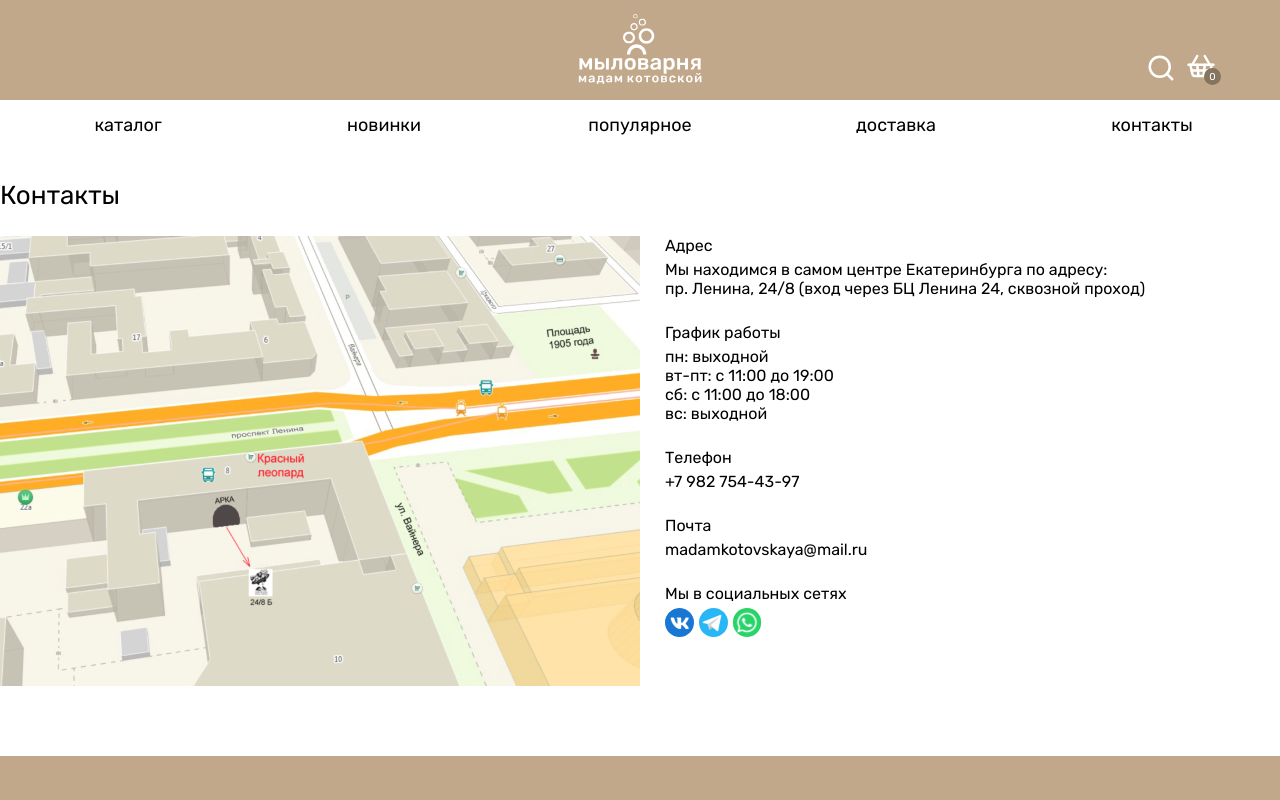
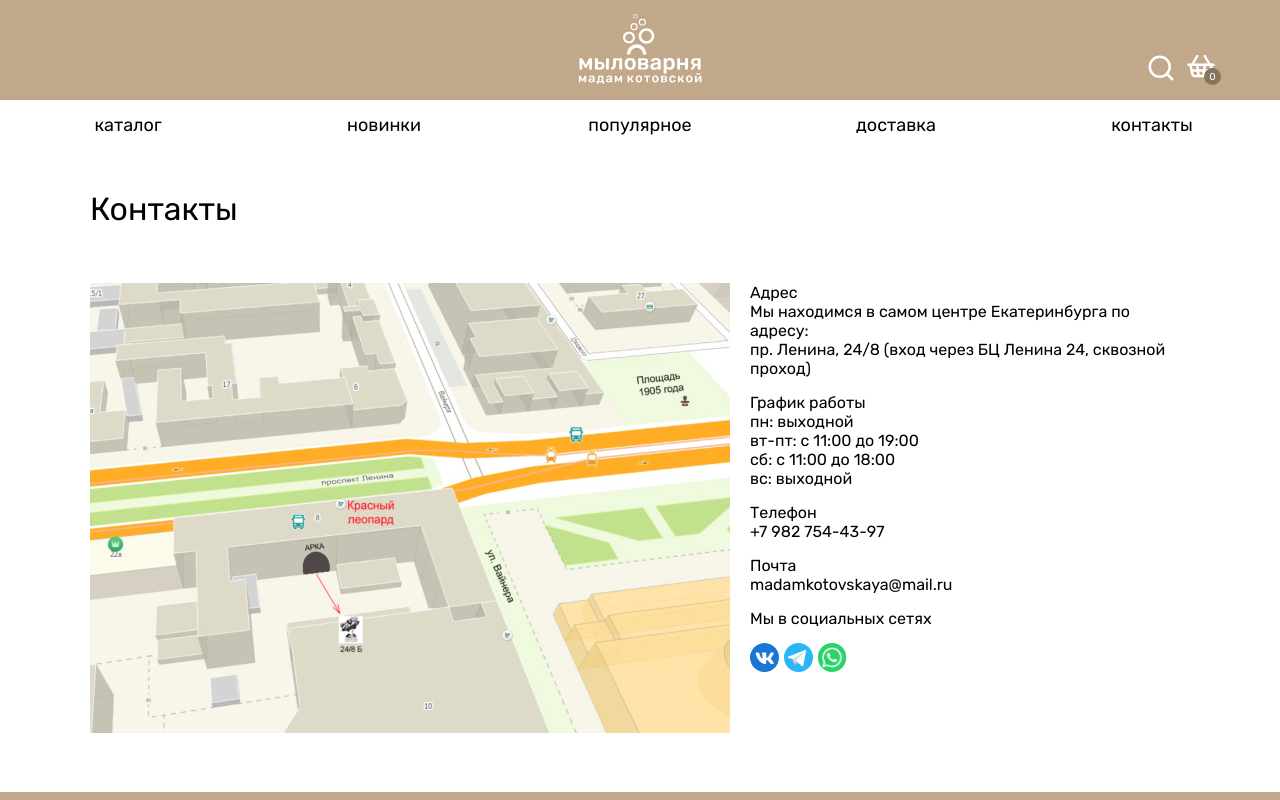
Before and after one commit to seicho-group/kotovskaya, a React (Vite) app: page /contacts in a window 1280 px wide. Shown: the top 800 px of the page. Built offline with nearby package versions, Linux system fonts and the light colour scheme.

Commit message:
delivery and contacts

```diff
--- a/src/packages/desktop/app/routers/desktop-router.tsx
+++ b/src/packages/desktop/app/routers/desktop-router.tsx
@@ -10,6 +10,7 @@ import { SalesPage } from "src/pages/sales-page/sales-page"
 import { CategoryPage } from "src/pages/category-page/category-page"
 import { ShowAllResults } from "src/pages/show-all-results/show-all-results"
 import { CartPage } from "src/pages/cart-page/cart-page"
+import { ContactsMobile } from "src/packages/mobile/pages/contacts-mobile/contacts-mobile"
 import React from "react"
 import { TopCategoryPage } from "src/pages/top-category-page/top-category-page"
 import {
@@ -23,7 +24,7 @@ import {
 export const DesktopRouter = () => {
   return (
     <Routes>
-      <Route path="/contacts" element={<KotovskayaContacts />} />
+      <Route path="/contacts" element={<ContactsMobile />} />
       <Route path="/delivery" element={<DeliveryInformation />} />
       <Route path="/cart" element={<CartPage />} />
       <Route path="/product/:id" element={<ProductPage />} />
--- a/src/packages/desktop/pages/information-pages/delivery-information/ui/delivery-information.tsx
+++ b/src/packages/desktop/pages/information-pages/delivery-information/ui/delivery-information.tsx
@@ -1,18 +1,20 @@
 import "./delivery-information.css"
 import { Helmet } from "react-helmet"
-
+import { Text } from "./../../../../../../shared/ui/text/text"
+import { ContentWrapper } from "src/widgets/content-wrapper/content-wrapper"
 export function DeliveryInformation() {
   return (
-    <div className="delivery">
+    // <div className="delivery">
+    <ContentWrapper>
       <Helmet title={"Доставка"} />
-      <div className="delivery__wrapper">
       <div>
         <div className="h1__block">
-            <span className="h1">Доставка</span>
+          {/* <span className="h1">Доставка</span> */}
+          <Text variant={"title"}>Доставка</Text>
         </div>
         <div>
           <div
-              style={{ marginTop: "50px", textDecoration: "underline" }}
+            style={{ marginTop: "40px", textDecoration: "underline" }}
             className="h2 bottom25"
           >
             Курьерская доставка по Екатеринбургу
@@ -24,10 +26,10 @@ export function DeliveryInformation() {
             суммы минимального заказа для бесплатной доставки).
           </div>
           <div className="bottom25">
-              *Бесплатная доставка в отдаленные районы (Кольцово, Изоплит,
-              Химмаш, Птицефабрика, Широкая речка, Компрессорный, Сортировка,
-              Эльмаш, Уралмаш) осуществляется при сумме заказа не менее 2000 р,
-              КРОМЕ мыльной основы.
+            *Бесплатная доставка в отдаленные районы (Кольцово, Изоплит, Химмаш,
+            Птицефабрика, Широкая речка, Компрессорный, Сортировка, Эльмаш,
+            Уралмаш) осуществляется при сумме заказа не менее 2000 р, КРОМЕ
+            мыльной основы.
           </div>
           <div className="bottom25">
             <span className="beige">150 - 300 рублей</span> (в зависимости от
@@ -38,12 +40,12 @@ export function DeliveryInformation() {
           </div>
 
           <div
-              style={{ marginTop: "50px", textDecoration: "underline" }}
+            style={{ marginTop: "40px", textDecoration: "underline" }}
             className="h2 bottom25"
           >
             Доставка транспортной компанией в другие города
           </div>
-            <div className="bottom50">
+          <div>
             Отправляем Почтой Росии, ТК СДЭК, ПЭК, КИТ, Энергия (другие
             транспортные компании - по согласованию) Минимальная сумма заказа
             для отправки почтой или ТК составляет 500 рублей, вес заказа -
@@ -53,7 +55,6 @@ export function DeliveryInformation() {
           </div>
         </div>
       </div>
-      </div>
-    </div>
+    </ContentWrapper>
   )
 }
--- a/src/packages/mobile/app/routers/mobile-router.tsx
+++ b/src/packages/mobile/app/routers/mobile-router.tsx
@@ -16,6 +16,7 @@ import {
 import React from "react"
 import { CategoryPage } from "src/pages/category-page/category-page"
 import { ShowAllResults } from "src/pages/show-all-results/show-all-results"
+import { DeliveryInformation } from "src/packages/desktop/pages/information-pages/delivery-information/ui/delivery-information"
 
 export const MobileRouter = () => {
   return (
@@ -37,7 +38,7 @@ export const MobileRouter = () => {
         path="/candlesmaking"
         element={<TopCategoryPage categoriesArray={candlesMaking} />}
       />
-      <Route path="/delivery" element={<DeliveryMobile />} />
+      <Route path="/delivery" element={<DeliveryInformation />} />
       <Route path="/contacts" element={<ContactsMobile />} />
       <Route path="/cart" element={<CartPage />} />
       <Route path="/category/:id" element={<CategoryPage />} />
--- a/src/packages/mobile/pages/contacts-mobile/contacts-mobile.css
+++ b/src/packages/mobile/pages/contacts-mobile/contacts-mobile.css
@@ -44,13 +44,8 @@
 .left5 {
   margin-left: 5px;
 }
-  .contacts__item{
-    margin: 15px 20px 15px 20px;
-  }
-
-  .contacts__item__image{
-    width: calc(100vw - 40px);
-    height: 300px;
+.contacts__item {
+  margin: 15px 0;
 }
 
 .h1 {
@@ -59,3 +54,13 @@
   font-weight: 400;
   padding-top: 30px;
 }
+
+@media (min-width: 1100px) {
+  .curr {
+    display: flex;
+    flex-direction: row-reverse;
+    justify-content: space-between;
+    gap: 20px;
+    margin-top: 40px;
+  }
+}
--- a/src/packages/mobile/pages/contacts-mobile/contacts-mobile.tsx
+++ b/src/packages/mobile/pages/contacts-mobile/contacts-mobile.tsx
@@ -5,12 +5,15 @@ import tg from "src/shared/assets/tg.svg"
 import wa from "src/shared/assets/wa.svg"
 import { formatPhone } from "src/pages/cart-page/lib/cart-form-validators"
 import { phoneNumber } from "src/shared/const"
+import { Text } from "./../../../../shared/ui/text/text"
+import { ContentWrapper } from "src/widgets/content-wrapper/content-wrapper"
 
 export function ContactsMobile() {
   return (
-    <>
+    <ContentWrapper>
+      <Text variant="title">Контакты</Text>
+      <div className="curr">
         <div>
-        <div className="h1 contacts__item">Контакты</div>
           <div className="contacts__item">
             <p>Адрес</p>
             <p>
@@ -38,6 +41,7 @@ export function ContactsMobile() {
           <div className="contacts__item">
             <p>Мы в социальных сетях</p>
           </div>
+
           <div className="contacts__socials contacts__item">
             <div>
               <a href="https://vk.com/kotovskaya_soap">
@@ -55,6 +59,8 @@ export function ContactsMobile() {
               </a>
             </div>
           </div>
+        </div>
+        <div>
           <img
             className="contacts__item contacts__item__image"
             src={photo}
@@ -104,6 +110,7 @@ export function ContactsMobile() {
         </div>
       </div>
     </div> */}
-    </>
+      </div>
+    </ContentWrapper>
   )
 }
--- a/src/widgets/content-wrapper/content-wrapper.module.css
+++ b/src/widgets/content-wrapper/content-wrapper.module.css
@@ -1,5 +1,6 @@
 .contentWrapper {
   width: 1100px;
+  padding: 40px 0;
 }
 
 .contentContainer {
@@ -10,7 +11,7 @@
 
 @media (max-width: 1100px) {
   .contentWrapper {
-        width: 100%;
-        padding: 0 10px;
+    width: 100vw;
+    padding: 20px;
   }
 }
--- a/src/widgets/product-card/catalog-item.tsx
+++ b/src/widgets/product-card/catalog-item.tsx
@@ -14,19 +14,19 @@ export function CatalogItem({
   setIsShown: (isShown: boolean) => void
 }) {
   return (
-    <div className="catalog__item">
+    <ul className="catalog__item">
       <Link onClick={() => setIsShown(false)} to={`/category/${id}`}>
-        <div className="catalog__item__h1">{category}</div>
+        <li className="catalog__item__h1">{category}</li>
       </Link>
       <div className="catalog__item__body">
         {subcategory?.map((sub: TCategoryInfo) => (
-          <div className="catalog__item__body__item" key={sub.id}>
+          <li className="catalog__item__body__item" key={sub.id}>
             <Link onClick={() => setIsShown(false)} to={`/category/${sub.id}`}>
               {sub.name}
             </Link>
-          </div>
+          </li>
         ))}
       </div>
-    </div>
+    </ul>
   )
 }
```
Lines whose indentation alone changed are shown as unchanged.
